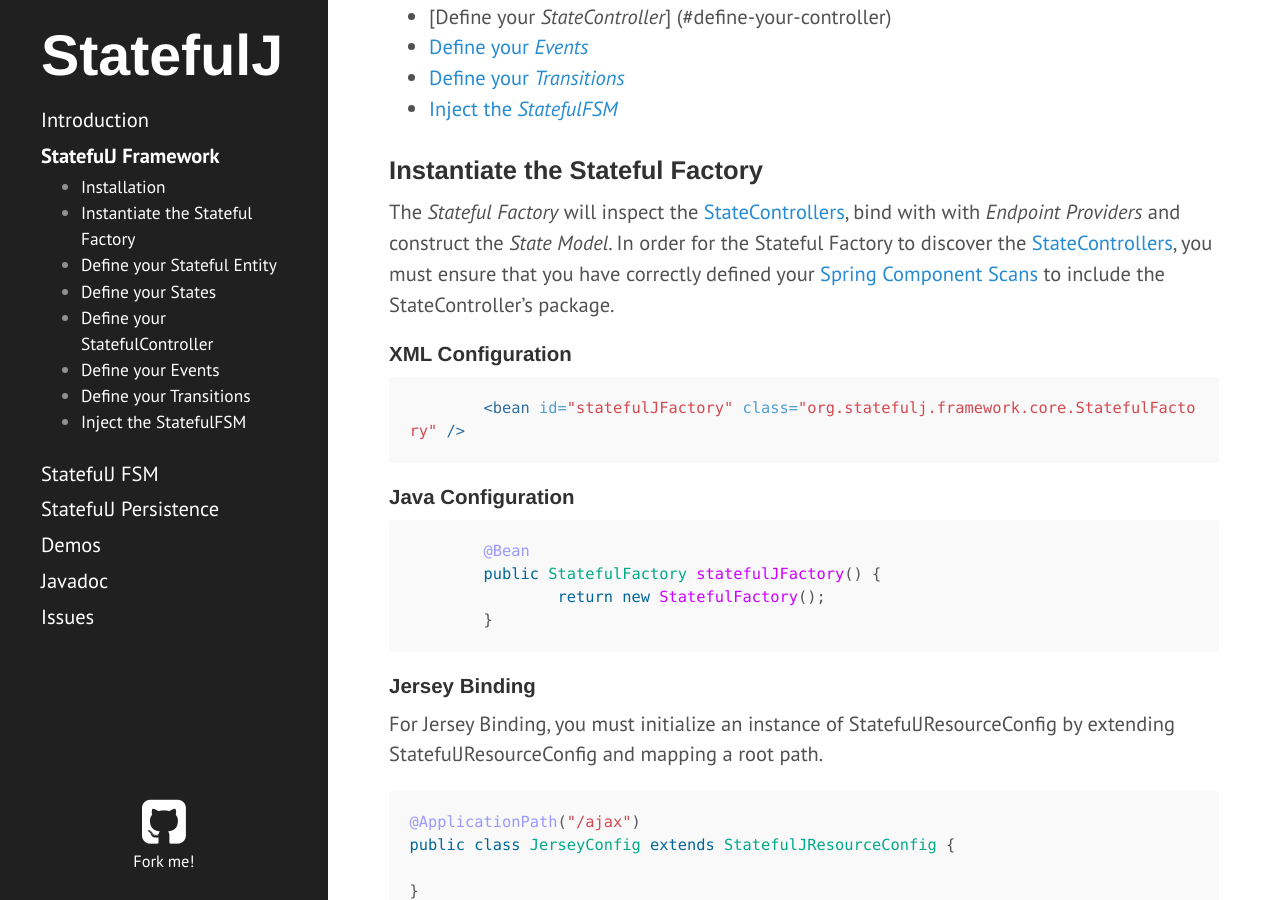
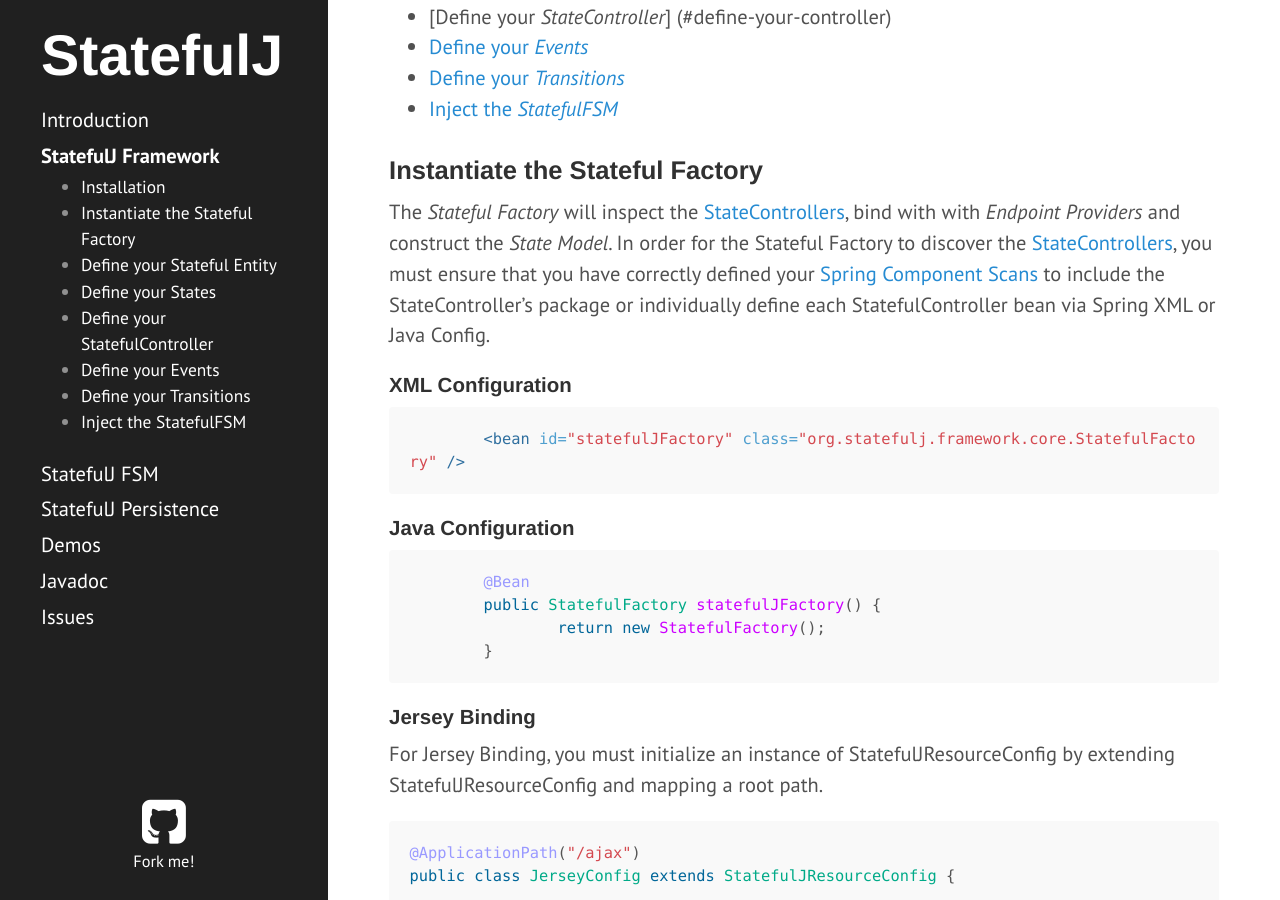
Before and after one commit to statefulj/statefulj, a Jekyll site: the page built from framework.md, in a window 1280 px wide and 900 px high, scrolled down 2284 px. Built offline with Jekyll 4.4.1, drawn with Linux system fonts in a browser that asks for light colours; Markdown is read by kramdown in place of the engine named in the settings.

Commit message:
Clarify documentation

```diff
--- a/framework.md
+++ b/framework.md
@@ -92,7 +92,10 @@ To integrate the *StatefulJ Framework*, you define your *State Model*.  To creat
 
 ### <a name="instantiate-stateful-factory"></a> Instantiate the Stateful Factory
 
-The *Stateful Factory* will inspect the [StateControllers](#define-your-controller), bind with with *Endpoint Providers* and construct the *State Model*.  In order for the Stateful Factory to discover the [StateControllers](#define-your-controller), you must ensure that you have correctly defined your [Spring Component Scans](http://docs.spring.io/spring/docs/current/spring-framework-reference/html/beans.html#beans-scanning-autodetection) to include the StateController's package.
+The *Stateful Factory* will inspect the [StateControllers](#define-your-controller), bind with with *Endpoint Providers* and construct the *State Model*.
+In order for the Stateful Factory to discover the [StateControllers](#define-your-controller),
+you must ensure that you have correctly defined your [Spring Component Scans](http://docs.spring.io/spring/docs/current/spring-framework-reference/html/beans.html#beans-scanning-autodetection)
+to include the StateController's package or individually define each StatefulController bean via Spring XML or Java Config.
 
 #### XML Configuration
 
```
